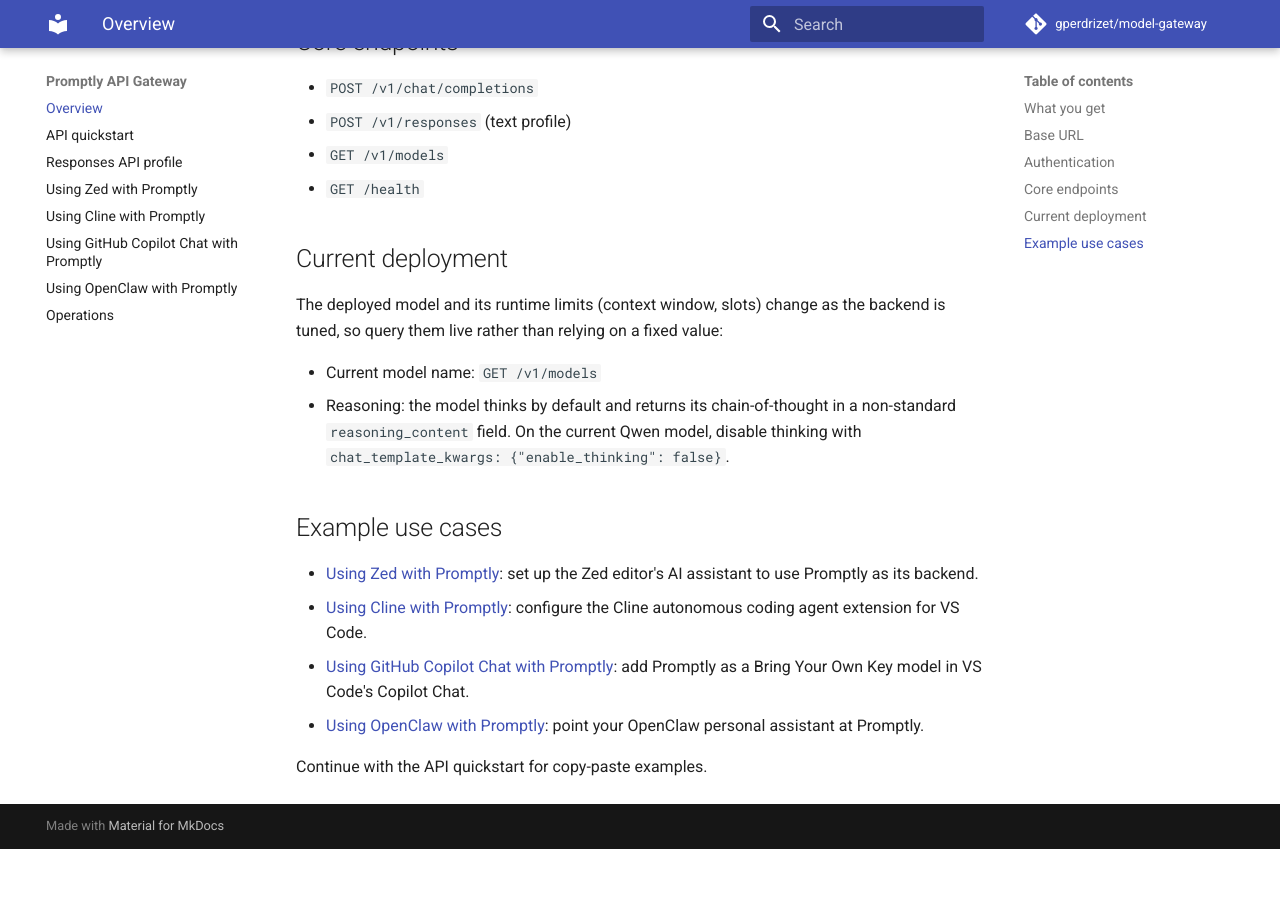
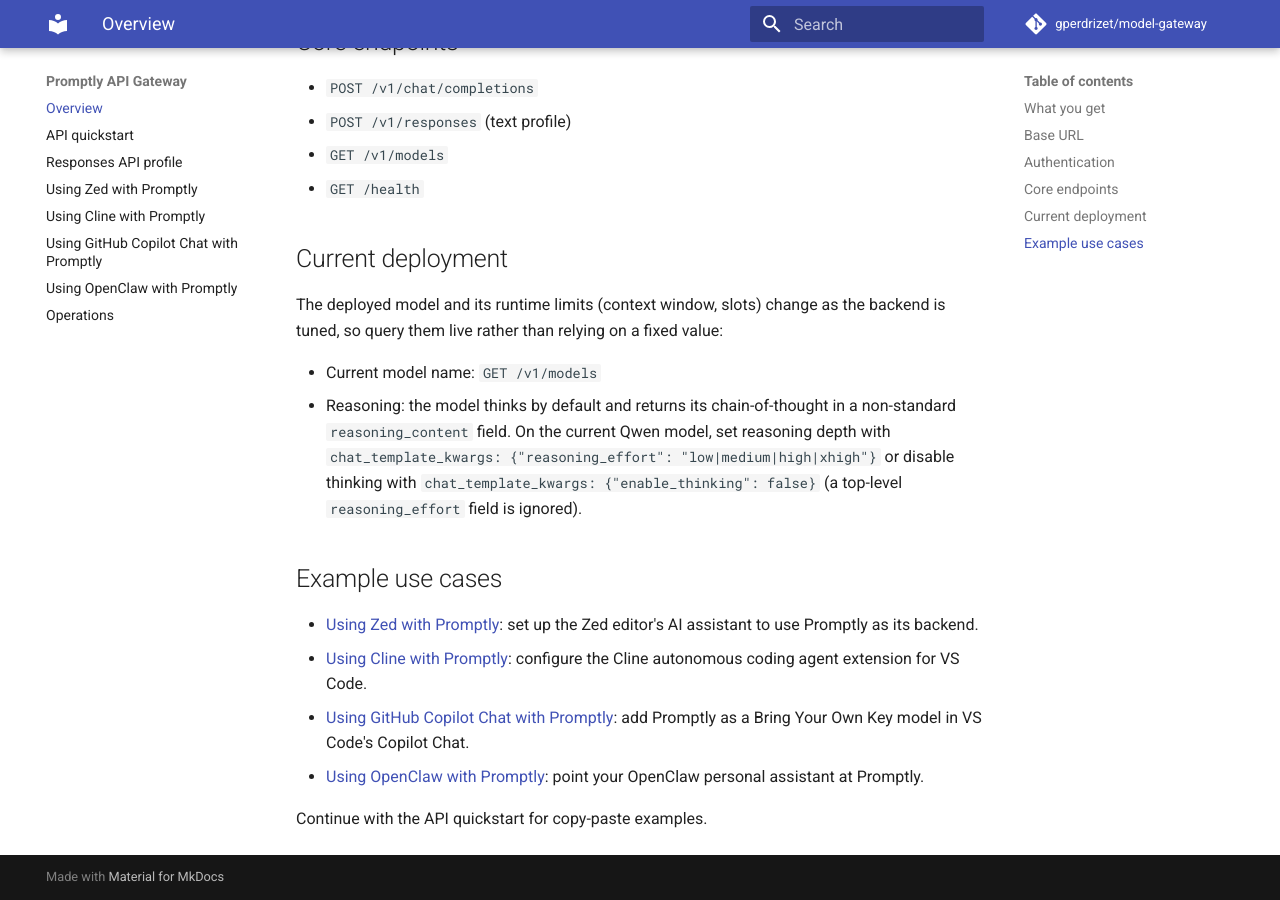
Before and after one commit to gperdrizet/model-gateway, an MkDocs documentation site: the page built from docs/index.md, in a window 1280 px wide and 900 px high, scrolled down 795 px. Built offline with MkDocs 1.6.1 and Material for MkDocs 9.7.7, drawn with Linux system fonts in a browser that asks for light colours; comment, search, counter and statistics services are not loaded; before the commit the page ends 1644 px from its top, so only the background shows below that.

Commit message:
Fixed thinking mode documentation

```diff
--- a/docs/index.md
+++ b/docs/index.md
@@ -35,7 +35,7 @@
 The deployed model and its runtime limits (context window, slots) change as the backend is tuned, so query them live rather than relying on a fixed value:
 
 - Current model name: `GET /v1/models`
-- Reasoning: the model thinks by default and returns its chain-of-thought in a non-standard `reasoning_content` field. On the current Qwen model, disable thinking with `chat_template_kwargs: {"enable_thinking": false}`.
+- Reasoning: the model thinks by default and returns its chain-of-thought in a non-standard `reasoning_content` field. On the current Qwen model, set reasoning depth with `chat_template_kwargs: {"reasoning_effort": "low|medium|high|xhigh"}` or disable thinking with `chat_template_kwargs: {"enable_thinking": false}` (a top-level `reasoning_effort` field is ignored).
 
 ## Example use cases
 
```
Also changed, not shown: AGENTS.md (+1 -1 lines), README.md (+1 -1 lines), docs/cline.md (+1 -1 lines), docs/copilot-vscode.md (+1 -1 lines), docs/openclaw.md (+1 -1 lines), docs/zed-coding-agent.md (+1 -1 lines).
